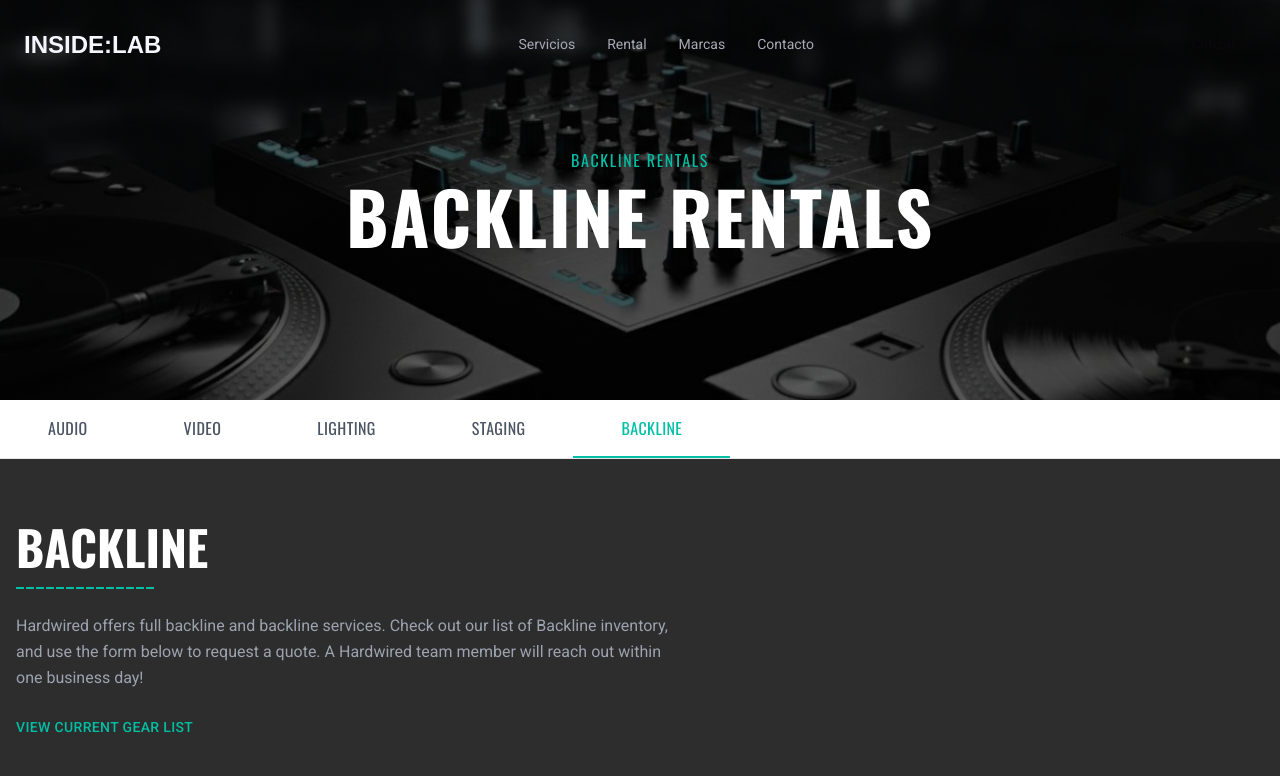
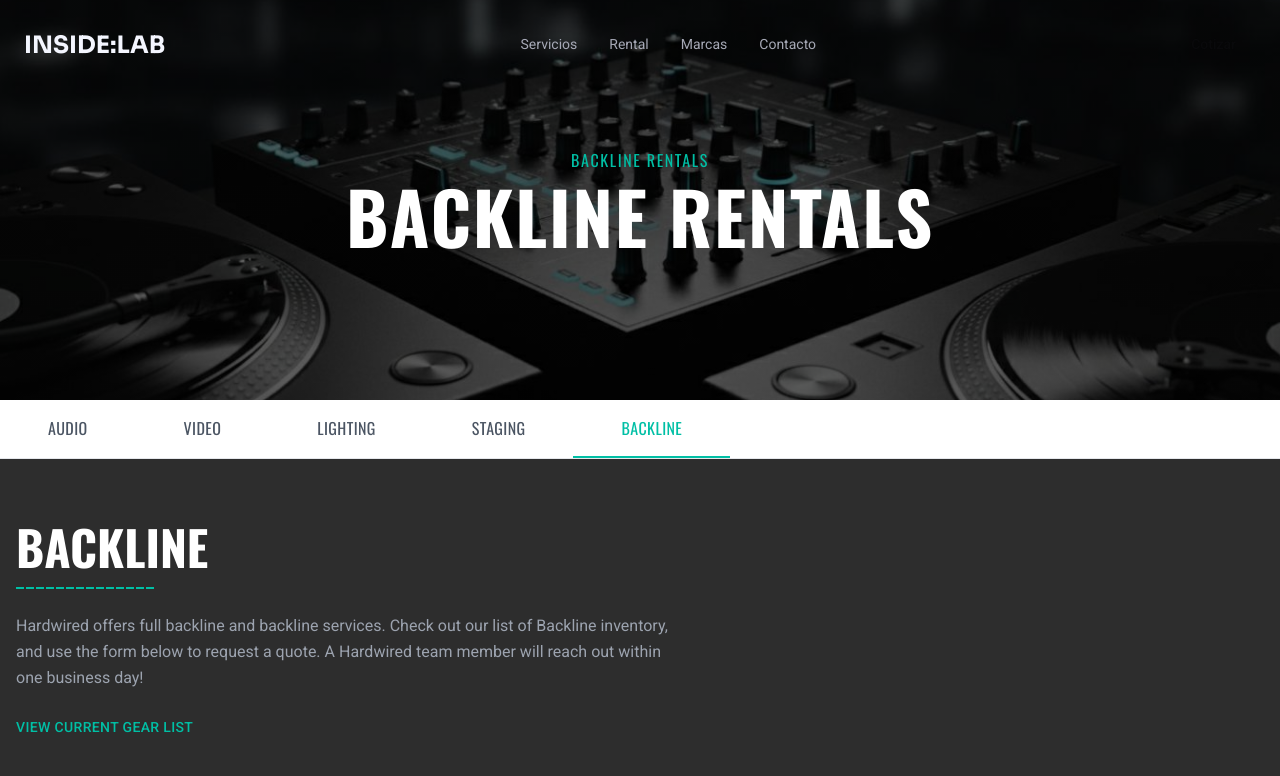
Before and after one commit to insideproevents/inside.lab, a website: page public/rental/index.html in a window 1280 px wide. Shown: the top 776 px of the page. Drawn offline with nearby package versions, Linux system fonts and the light colour scheme; files that its build step writes are made by us from their sources; files whose address does not match are found by name.

Commit message:
style(public/rental): update font loading and asset paths
- add font preconnects and google fonts import
for Inter, Sora, and IBM Plex Mono

- switch stylesheet link to the parent directory path

- include inline styles to hide dark nav

- support upcoming design changes for the rental index

```diff
--- a/public/rental/index.html
+++ b/public/rental/index.html
@@ -4,7 +4,10 @@
   <meta charset="UTF-8">
   <meta name="viewport" content="width=device-width, initial-scale=1.0">
   <title>Rental - INSIDE:LAB</title>
-  <link rel="stylesheet" href="styles.css">
+  <link rel="preconnect" href="https://fonts.googleapis.com">
+  <link rel="preconnect" href="https://fonts.gstatic.com" crossorigin>
+  <link href="https://fonts.googleapis.com/css2?family=Inter:wght@400;500;600;700&family=Sora:wght@400;500;600;700;800&family=IBM+Plex+Mono:wght@400;500&display=swap" rel="stylesheet">
+  <link rel="stylesheet" href="../styles.css">
   <style>
     .bg-dark-light.sticky, .bg-dark.py-2, nav.bg-dark { display: none !important; }
   </style>
```
